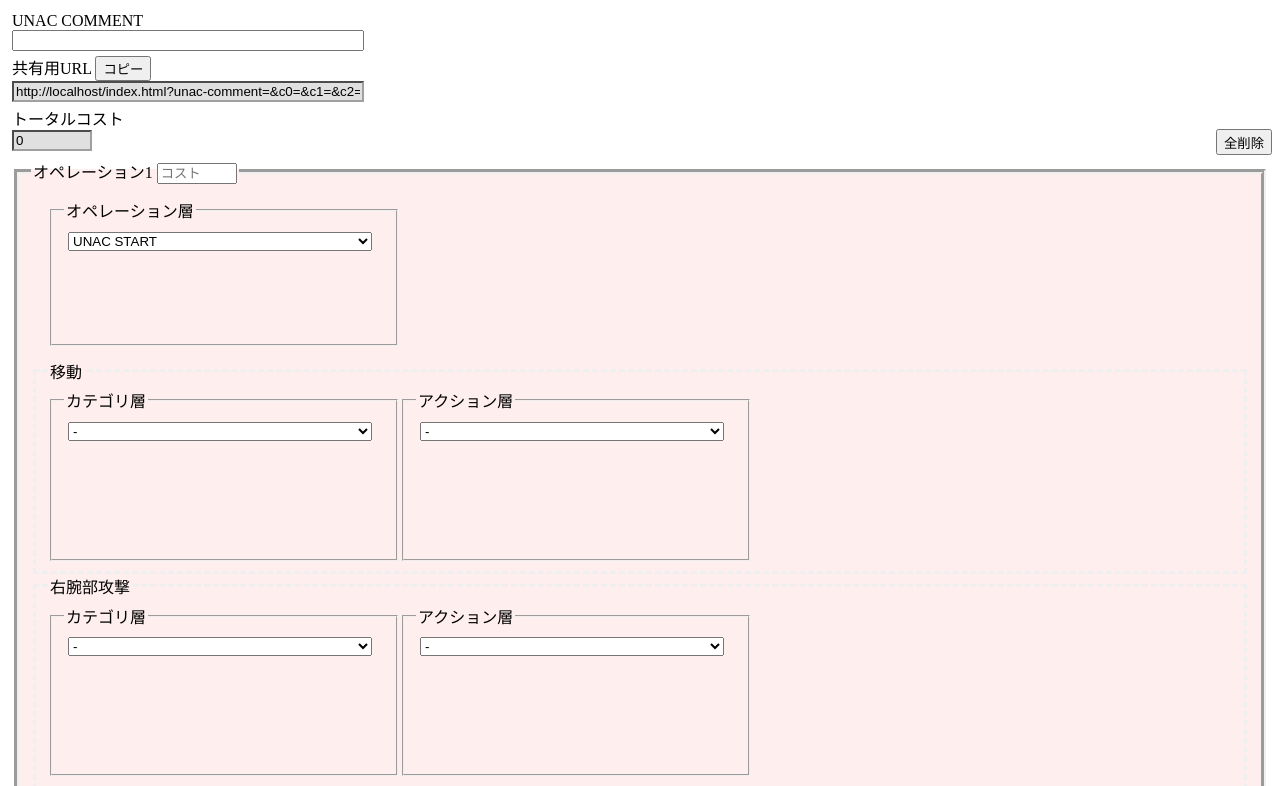
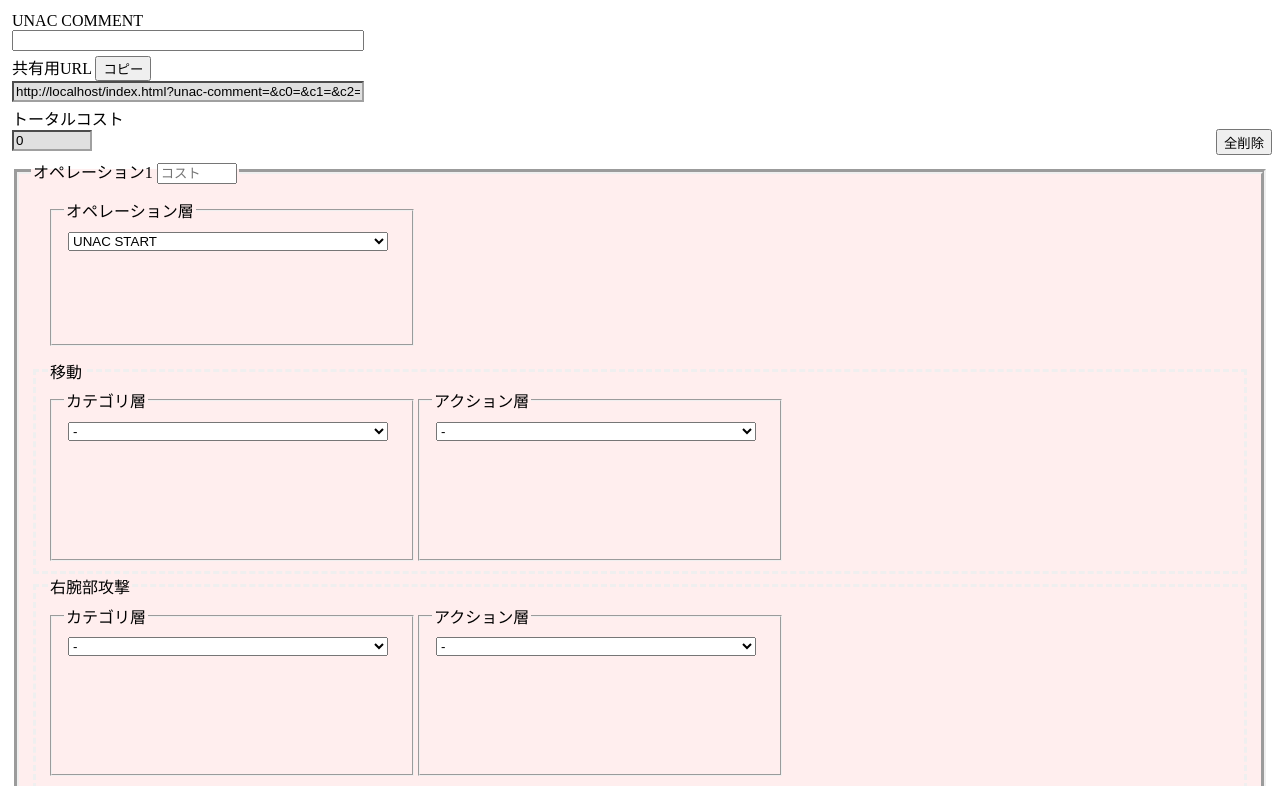
Before and after one commit to Rally649/acvd-unac-operation-custom-sharing, a plain HTML site: page index.html in a window 1280 px wide. Shown: the top 786 px of the page. Drawn offline with Linux system fonts and the light colour scheme.

Commit message:
Add files via upload

```diff
--- a/index.css
+++ b/index.css
@@ -23,11 +23,11 @@ li {
 	display: none;
 }
 .chip-area, .start-chip-area {
-	width: 20rem;
+	width: 21rem;
 	min-height: 8rem;
 }
 .name-area {
-	width: 19rem;
+	width: 20rem;
 	margin: 0.25rem;
 }
 .group-area {
@@ -35,7 +35,7 @@ li {
 	font-weight: bold;
 }
 .message-area {
-	width: 19rem;
+	width: 20rem;
 	height: 6rem;
 	margin: 0.25rem;
 }
```
